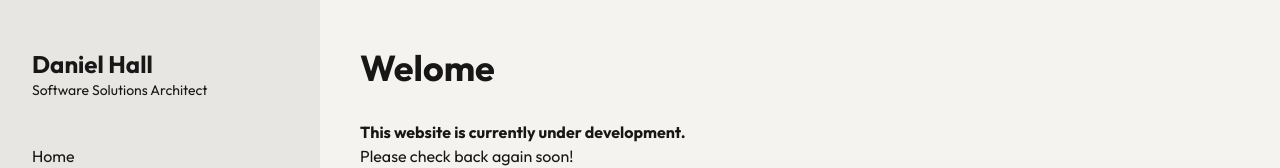
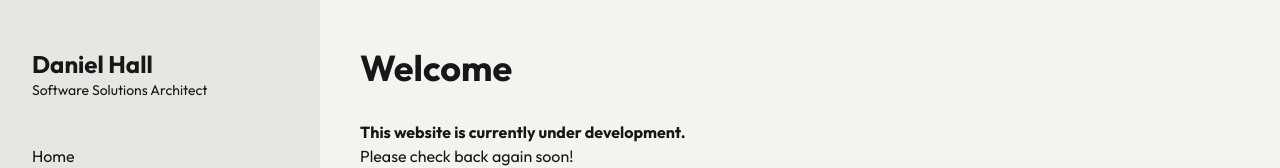
Before and after one commit to danielhall/nextjs-daniel-hall-blog, a Next.js app: page / in a window 1280 px wide. Shown: the top 168 px of the page. Built offline with nearby package versions, Linux system fonts and the light colour scheme.

Commit message:
Fixing typos

```diff
--- a/src/app/experience/page.tsx
+++ b/src/app/experience/page.tsx
@@ -16,7 +16,7 @@ export default async function IndexPage() {
   return (
     <>
       <h1 className="text-4xl font-bold mb-8">Experience</h1>
-      <p>An experienced, proactive Full Stack .NET Developer and Solutions Architect with over 12 years of experience designing robust, maintainable web solutions. Trusted as a technical lead across high-profile projects, I specialise in architecting scalable enterprise-grade systems, both traditional and headless. I have deep .NET expertise across the full stack, including complex integration work, service-oriented architecture, and performance-critical backend systems. Passionate about performance, code quality, and innovation, with extensive experience in Next.js, React, Storyblok, BigCommerce, and Azure.</p>
+      <p>An experienced, proactive Full Stack .NET Developer and Solutions Architect with over 13 years of experience designing robust, maintainable web solutions. Trusted as a technical lead across high-profile projects, I specialise in architecting scalable enterprise-grade systems, both traditional and headless. I have deep .NET expertise across the full stack, including complex integration work, service-oriented architecture, and performance-critical backend systems. Passionate about performance, code quality, and innovation, with extensive experience in Next.js, React, Storyblok, BigCommerce, and Azure.</p>
 
       <h2 className="text-3xl font-bold mt-8 mb-4">Key Skills</h2>
 
--- a/src/app/page.tsx
+++ b/src/app/page.tsx
@@ -15,7 +15,7 @@ export default async function IndexPage() {
 
   return (
     <>
-      <h1 className="text-4xl font-bold mb-8">Welome</h1>
+      <h1 className="text-4xl font-bold mb-8">Welcome</h1>
       <p><strong>This website is currently under development.</strong></p>
       <p>Please check back again soon!</p>
       <p className="mt-5">I don&apos;t usually share things before they&apos;re finished — but that often means I never get around to sharing them at all.</p>
```
